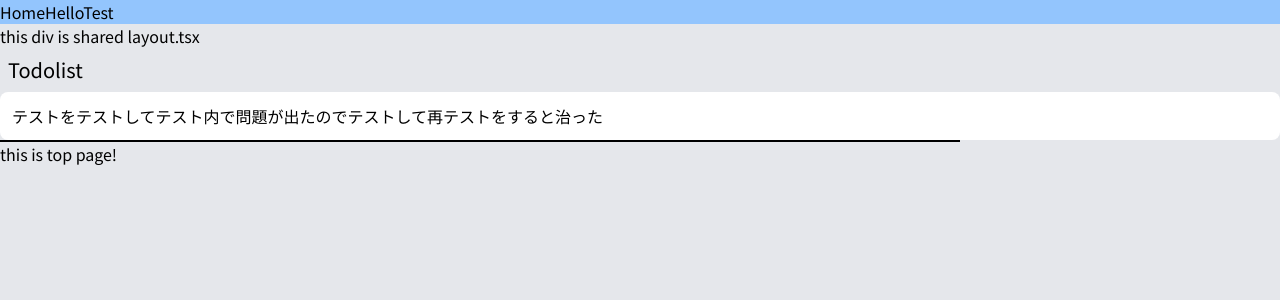
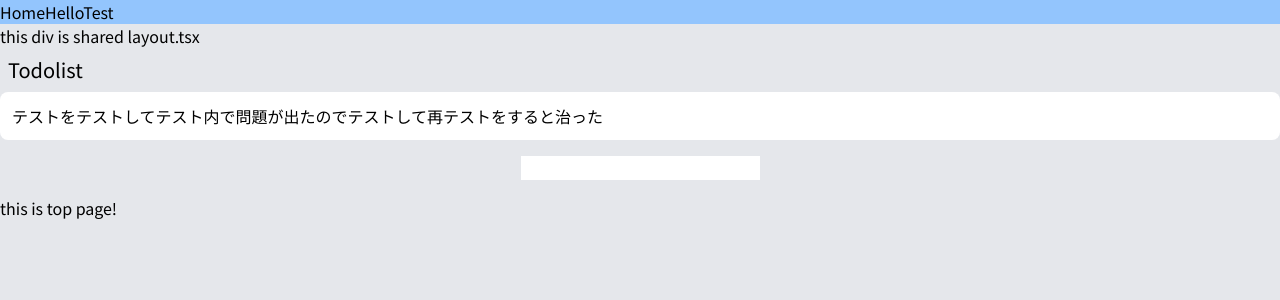
Before and after one commit to shi0n0/practice-next.js, a Next.js app: page / in a window 1280 px wide. Shown: the top 300 px of the page. Built offline with nearby package versions, Linux system fonts and the light colour scheme.

Commit message:
ボーダーを削除、簡略化

```diff
--- a/src/app/submit.tsx
+++ b/src/app/submit.tsx
@@ -1,9 +1,9 @@
 export default function Submit() {
     return(
-        <div>
-            <div className="border border-solid border-black w-9/12 flex justify-center">
+        <div className="p-4 text-center">
+            <input type="text" className="" />
+        </div>
 
-            </div>
-        </div>
+
     );
 }
```
